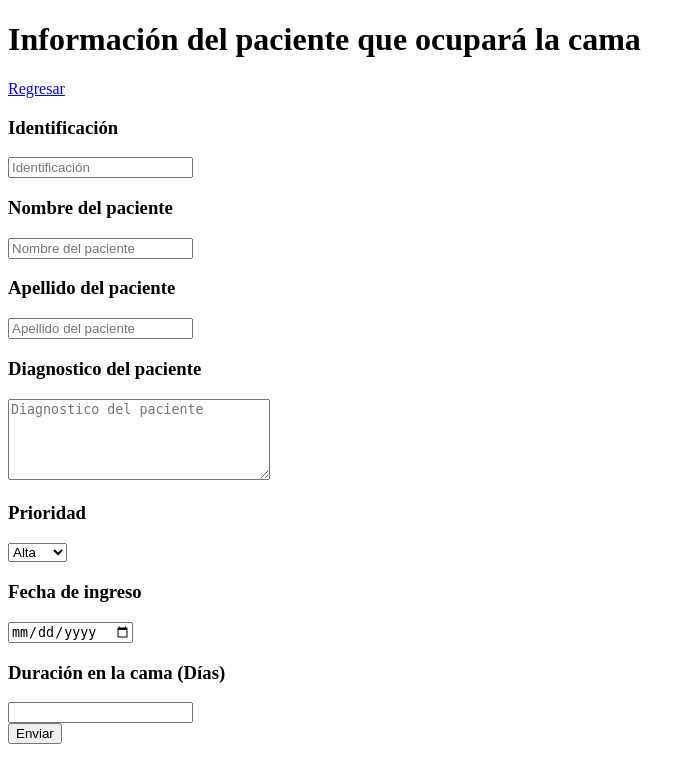
After one commit to Akamiz96/GestorHospital, a PHP site: page /medic/infobed.php in a window 1280 px wide. The commit adds this page. Shown: the top 783 px of the page, without its empty margins (0-695 px from the left). Run offline with PHP 8.4, Linux system fonts and the light colour scheme.

Commit message:
Form for pacient add from medic

```diff
--- /dev/null
+++ b/GestorHospital/medic/infobed.php
@@ -0,0 +1,57 @@
+<?php
+    include_once dirname(__FILE__) . '/../config/config.php';
+    if ($_SERVER["REQUEST_METHOD"] == "POST") {
+        if (isset($_POST["identificacion"]) && isset($_POST["nombre"]) && isset($_POST["apellido"]) && isset($_POST["diagnostico"]) && isset($_POST["prioridad"]) && isset($_POST["ingreso"]) && isset($_POST["dias"])) {
+            echo $_POST["identificacion"];
+            echo $_POST["nombre"];
+            echo $_POST["apellido"];
+            echo $_POST["diagnostico"];
+            echo $_POST["prioridad"];
+            echo $_POST["ingreso"];
+            echo $_POST["dias"];
+        }
+    }
+?>
+<!DOCTYPE html>
+<html lang="en">
+
+<head>
+    <meta charset="UTF-8">
+    <meta name="viewport" content="width=device-width, initial-scale=1.0">
+    <title>Information of bed</title>
+</head>
+
+<body>
+
+    <?php
+    if (isset($_GET['bed'])) {
+        echo '<h1>Información del paciente que ocupará la cama ' . $_GET['bed'] . ' </h1>';
+    } else {
+        echo '<h1>Información del paciente que ocupará la cama</h1>';
+    }
+    ?>
+    <a href="medic.php">Regresar</a>
+    <form action="infobed.php" method="post">
+        <h3>Identificación</h3>
+        <input type="number" name="identificacion" id="identificacion" placeholder="Identificación" autocomplete="off"><br>
+        <h3>Nombre del paciente</h3>
+        <input type="text" name="nombre" id="nombre" placeholder="Nombre del paciente" autocomplete="off"><br>
+        <h3>Apellido del paciente</h3>
+        <input type="text" name="apellido" id="apellido" placeholder="Apellido del paciente" autocomplete="off"><br>
+        <h3>Diagnostico del paciente</h3>
+        <textarea name="diagnostico" id="diagnostico" cols="30" rows="5" placeholder="Diagnostico del paciente" autocomplete="off"></textarea><br>
+        <h3>Prioridad</h3>
+        <select name="prioridad" id="prioridad">
+            <option value="alta">Alta</option>
+            <option value="media">Media</option>
+            <option value="baja">Baja</option>
+        </select><br>
+        <h3>Fecha de ingreso</h3>
+        <input type="date" name="ingreso" id="ingreso"><br>
+        <h3>Duración en la cama (Días)</h3>
+        <input type="number" name="dias" id="dias"><br>
+        <input type="submit" value="Enviar">
+    </form>
+</body>
+
+</html>
```
Also changed, not shown: GestorHospital/medic/medic.php (+35 -0 lines), GestorHospital/medic/sqlqueries/beds.php (added, +30 -0 lines).
